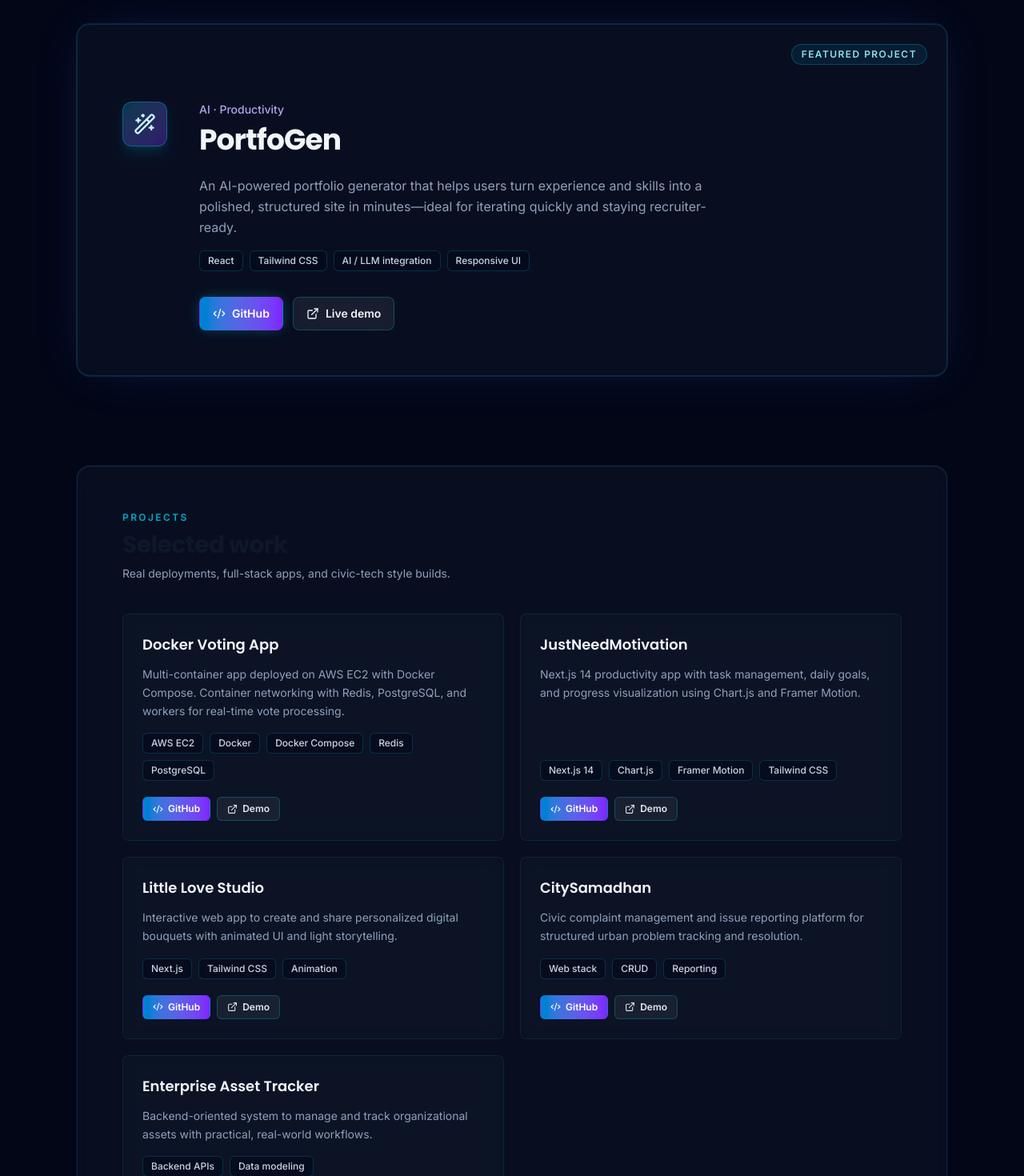
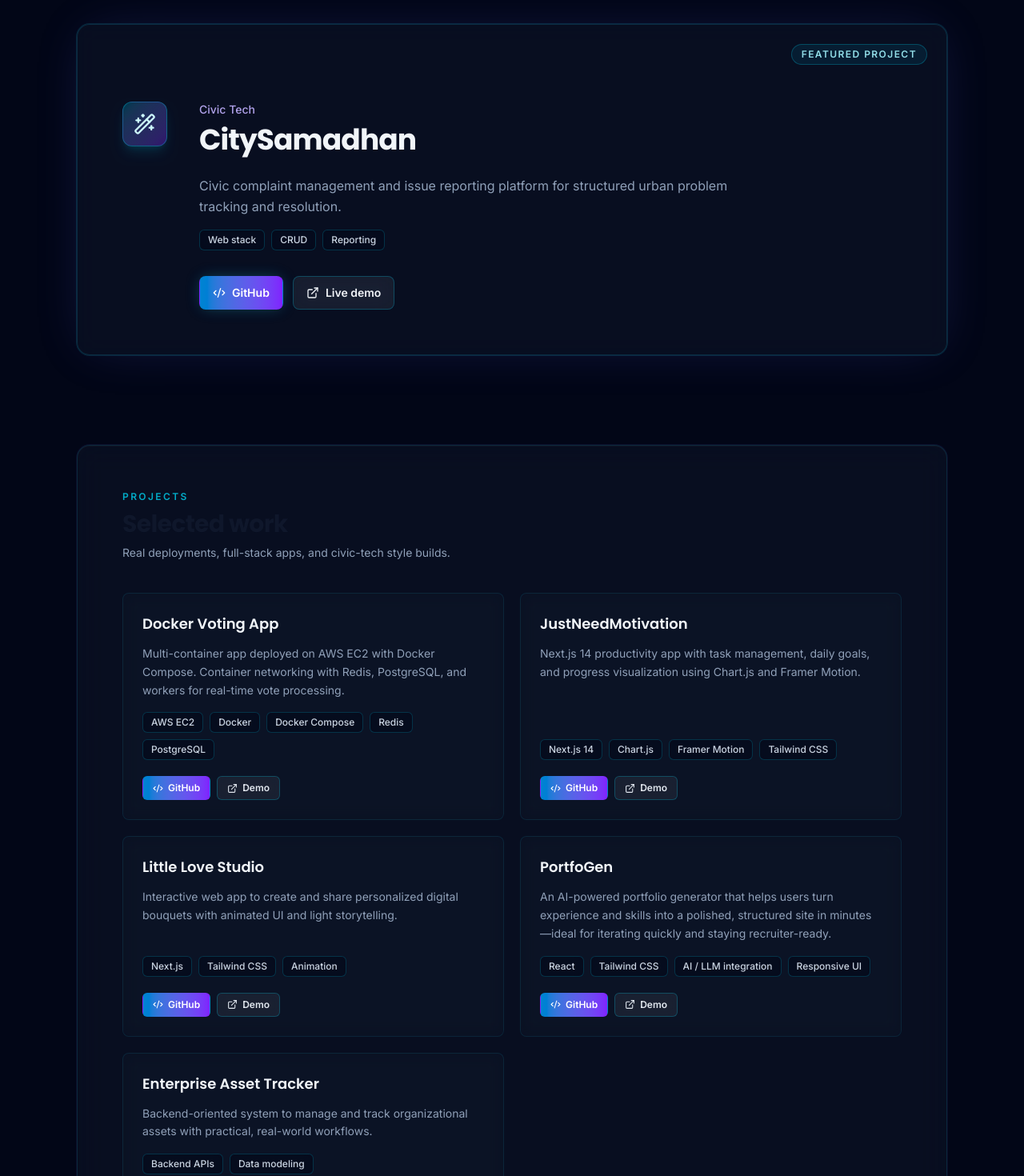
Before and after one commit to priyanshikothari10/portfolio, a React (Vite) app: page / in a window 1280 px wide. Shown: the part 1880-3350 px from the top of the page at 80% size. Built offline with nearby package versions, Linux system fonts and the light colour scheme.

Commit message:
Update featured project to CitySamadhan and add KodeKloud Docker certificate

```diff
--- a/src/App.jsx
+++ b/src/App.jsx
@@ -60,11 +60,11 @@ const skills = [
 ];
 
 const featuredProject = {
-  name: "PortfoGen",
-  badge: "AI · Productivity",
+  name: "CitySamadhan",
+  badge: "Civic Tech",
   description:
-    "An AI-powered portfolio generator that helps users turn experience and skills into a polished, structured site in minutes—ideal for iterating quickly and staying recruiter-ready.",
-  stack: ["React", "Tailwind CSS", "AI / LLM integration", "Responsive UI"],
+    "Civic complaint management and issue reporting platform for structured urban problem tracking and resolution.",
+  stack: ["Web stack", "CRUD", "Reporting"],
   github: GITHUB_URL,
   live: "#",
 };
@@ -95,10 +95,10 @@ const projects = [
     live: "#",
   },
   {
-    name: "CitySamadhan",
+    name: "PortfoGen",
     description:
-      "Civic complaint management and issue reporting platform for structured urban problem tracking and resolution.",
-    stack: ["Web stack", "CRUD", "Reporting"],
+      "An AI-powered portfolio generator that helps users turn experience and skills into a polished, structured site in minutes—ideal for iterating quickly and staying recruiter-ready.",
+    stack: ["React", "Tailwind CSS", "AI / LLM integration", "Responsive UI"],
     github: GITHUB_URL,
     live: "#",
   },
@@ -127,6 +127,7 @@ const certifications = [
   { name: "RHCSA", detail: "Red Hat Certified System Administrator" },
   { name: "Oracle Fusion Cloud", detail: "Oracle Cloud certification" },
   { name: "MongoDB", detail: "GenAI certification" },
+  { name: "Docker", detail: "KodeKloud - Docker for the Absolute Beginner" },
 ];
 
 const currentFocus = [
```
